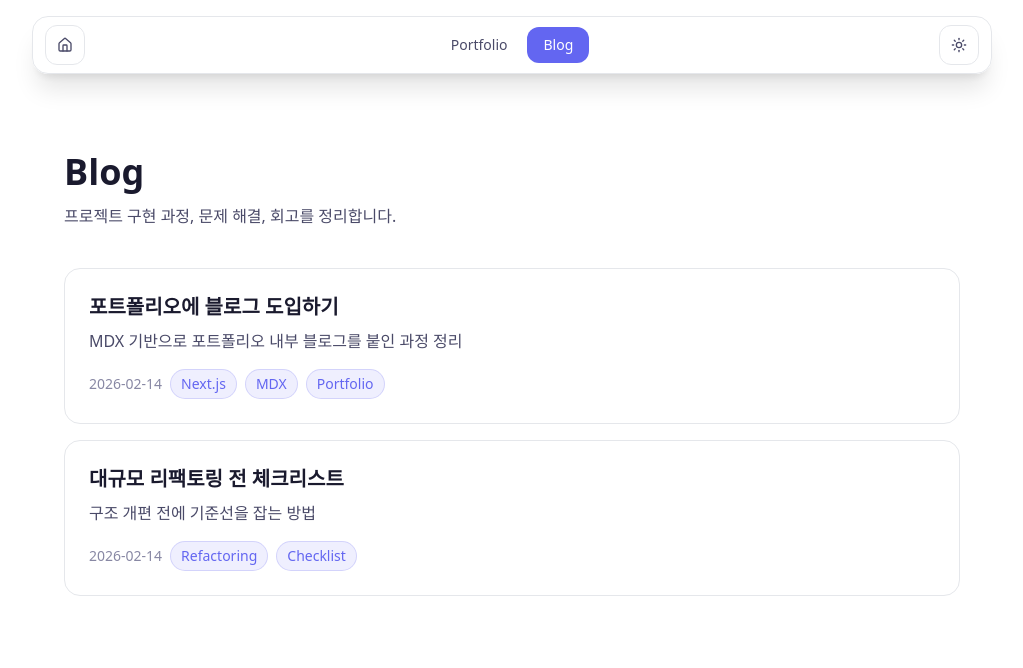
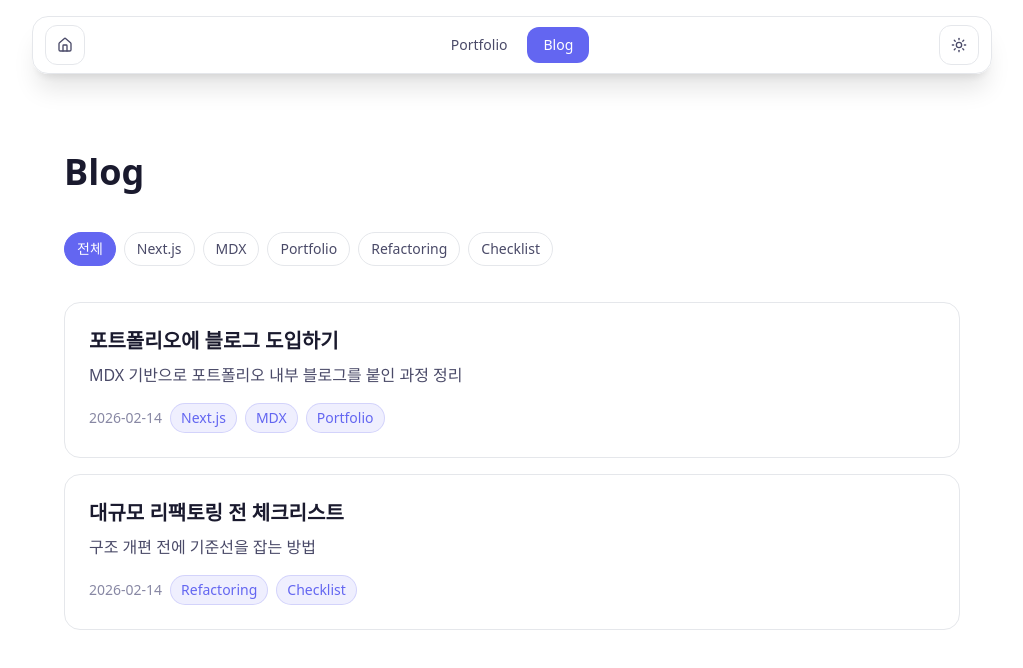
Before and after one commit to iiiiin/portfolio, a Next.js app: page /blog in a window 1280 px wide. Shown: the top 668 px of the page, without its empty margins (128-1151 px from the left). Built offline with nearby package versions, Linux system fonts and the light colour scheme.

Commit message:
feat: 블로그 태그 필터링 기능 추가

```diff
--- a/src/app/blog/page.tsx
+++ b/src/app/blog/page.tsx
@@ -1,5 +1,5 @@
-import Link from "next/link";
 import { getAllPosts } from "@/lib/blog";
+import BlogPostList from "@/components/blog/BlogPostList";
 
 export const metadata = {
   title: "Blog | 권인 포트폴리오",
@@ -14,34 +14,8 @@ export default async function BlogPage() {
       <section className="mx-auto max-w-4xl">
         <header className="mb-10">
           <h1 className="mt-2 text-4xl font-bold text-foreground">Blog</h1>
-          <p className="mt-3 text-foreground-secondary">
-            프로젝트 구현 과정, 문제 해결, 회고를 정리합니다.
-          </p>
         </header>
-
-        <div className="space-y-4">
-          {posts.map((post) => (
-            <Link
-              key={post.slug}
-              href={`/blog/${post.slug}`}
-              className="block rounded-2xl border border-border bg-background-card p-6 transition-colors hover:border-accent-primary/60"
-            >
-              <h2 className="text-xl font-semibold text-foreground">{post.title}</h2>
-              <p className="mt-2 text-foreground-secondary">{post.description}</p>
-              <div className="mt-4 flex flex-wrap items-center gap-2 text-sm">
-                <span className="text-foreground-muted">{post.date}</span>
-                {post.tags?.map((tag) => (
-                  <span
-                    key={tag}
-                    className="rounded-full border border-accent-primary/20 bg-accent-primary/10 px-2.5 py-1 text-accent-primary"
-                  >
-                    {tag}
-                  </span>
-                ))}
-              </div>
-            </Link>
-          ))}
-        </div>
+        <BlogPostList posts={posts} />
       </section>
     </main>
   );
--- /dev/null
+++ b/src/components/blog/BlogPostList.tsx
@@ -0,0 +1,90 @@
+"use client";
+
+import Link from "next/link";
+import { useMemo, useState } from "react";
+
+interface BlogPostItem {
+  slug: string;
+  title: string;
+  description: string;
+  date: string;
+  tags?: string[];
+}
+
+interface BlogPostListProps {
+  posts: BlogPostItem[];
+}
+
+export default function BlogPostList({ posts }: BlogPostListProps) {
+  const [selectedTag, setSelectedTag] = useState<string>("all");
+
+  const tags = useMemo(() => {
+    const allTags = posts.flatMap((post) => post.tags ?? []);
+    return Array.from(new Set(allTags));
+  }, [posts]);
+
+  const filteredPosts = useMemo(() => {
+    if (selectedTag === "all") {
+      return posts;
+    }
+    return posts.filter((post) => (post.tags ?? []).includes(selectedTag));
+  }, [posts, selectedTag]);
+
+  return (
+    <>
+      <div className="mb-8 overflow-x-auto">
+        <div className="flex w-max items-center gap-2 pb-1">
+          <button
+            type="button"
+            onClick={() => setSelectedTag("all")}
+            className={`rounded-full border px-3 py-1.5 text-sm transition-colors ${
+              selectedTag === "all"
+                ? "border-accent-primary bg-accent-primary text-white"
+                : "border-border bg-background-card text-foreground-secondary hover:border-accent-primary/50 hover:text-accent-primary"
+            }`}
+          >
+            전체
+          </button>
+          {tags.map((tag) => (
+            <button
+              key={tag}
+              type="button"
+              onClick={() => setSelectedTag(tag)}
+              className={`rounded-full border px-3 py-1.5 text-sm whitespace-nowrap transition-colors ${
+                selectedTag === tag
+                  ? "border-accent-primary bg-accent-primary text-white"
+                  : "border-border bg-background-card text-foreground-secondary hover:border-accent-primary/50 hover:text-accent-primary"
+              }`}
+            >
+              {tag}
+            </button>
+          ))}
+        </div>
+      </div>
+
+      <div className="space-y-4">
+        {filteredPosts.map((post) => (
+          <Link
+            key={post.slug}
+            href={`/blog/${post.slug}`}
+            className="block rounded-2xl border border-border bg-background-card p-6 transition-colors hover:border-accent-primary/60"
+          >
+            <h2 className="text-xl font-semibold text-foreground">{post.title}</h2>
+            <p className="mt-2 text-foreground-secondary">{post.description}</p>
+            <div className="mt-4 flex flex-wrap items-center gap-2 text-sm">
+              <span className="text-foreground-muted">{post.date}</span>
+              {(post.tags ?? []).map((tag) => (
+                <span
+                  key={`${post.slug}-${tag}`}
+                  className="rounded-full border border-accent-primary/20 bg-accent-primary/10 px-2.5 py-1 text-accent-primary"
+                >
+                  {tag}
+                </span>
+              ))}
+            </div>
+          </Link>
+        ))}
+      </div>
+    </>
+  );
+}
```
